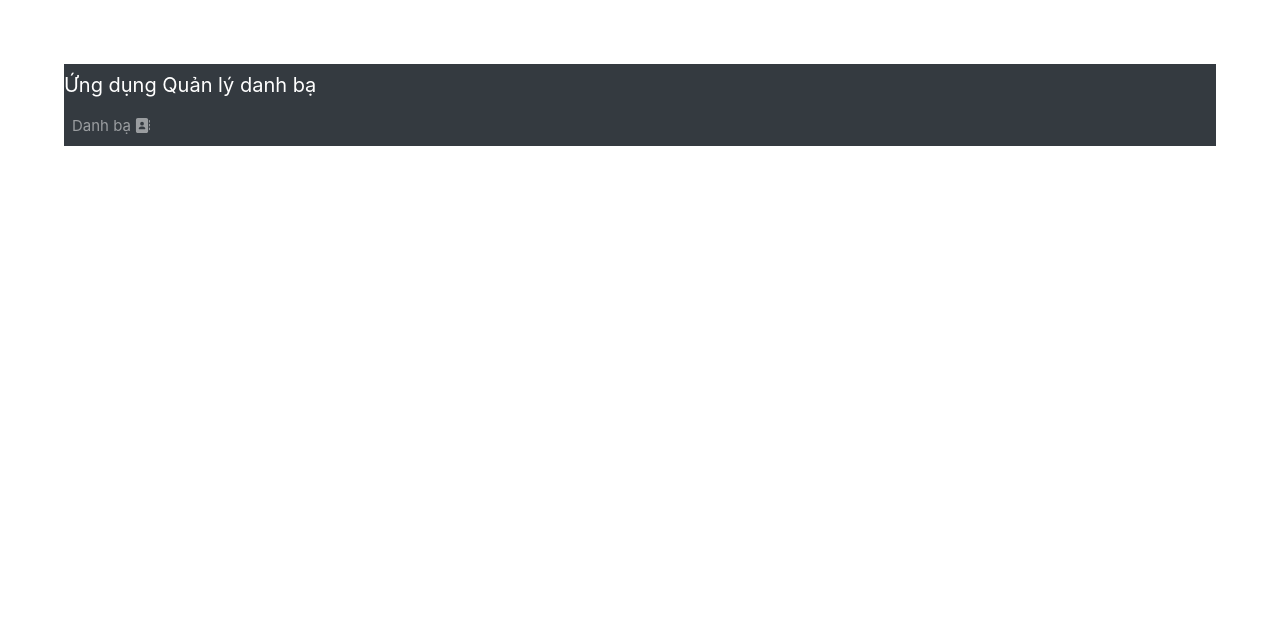
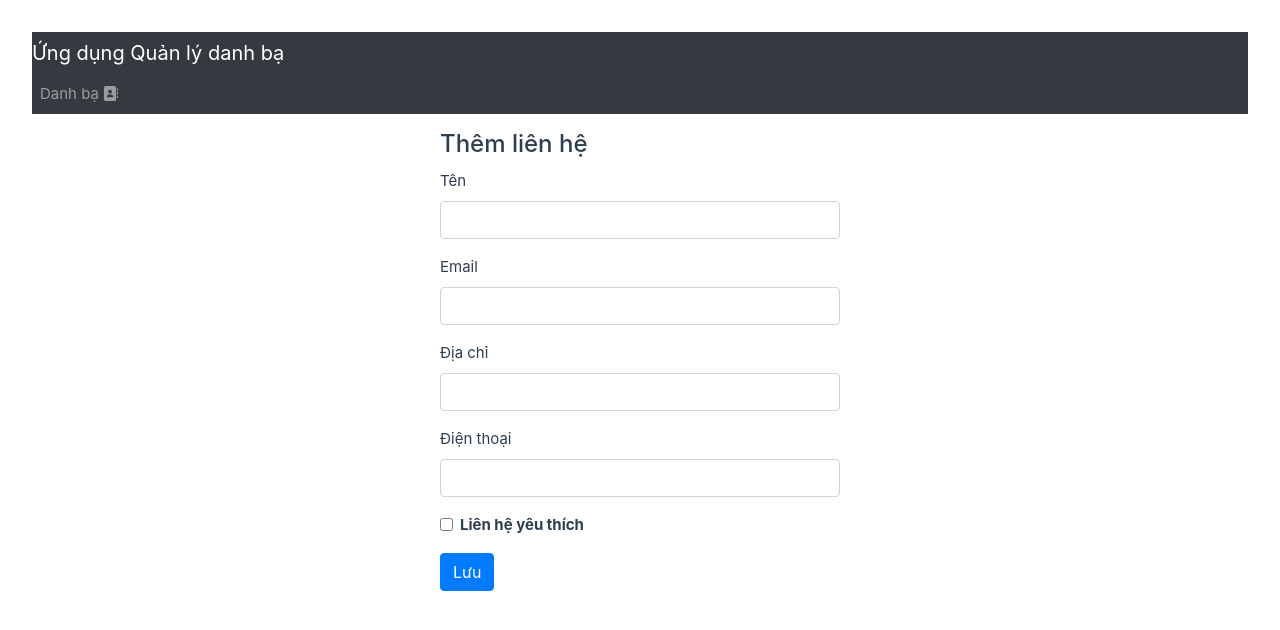
Before and after one commit to tapkichvuong/B2007186_TruongMinhHuy_frontend, a Vue app: page /contacts in a window 1280 px wide. Shown: the top 630 px of the page. Built offline with nearby package versions, Linux system fonts and the light colour scheme.

Commit message:
tao trang them lien he

```diff
--- a/src/assets/main.css
+++ b/src/assets/main.css
@@ -3,7 +3,7 @@
 #app {
   max-width: 1280px;
   margin: 0 auto;
-  padding: 2rem;
+  padding: 1rem;
 
   font-weight: normal;
 }
--- a/src/components/ContactForm.vue
+++ b/src/components/ContactForm.vue
@@ -33,7 +33,7 @@ export default {
 </script>
 
 <template>
-    <form @submit="submitContact" :validation-schema="contactFormSchema">
+    <Form @submit="submitContact" :validation-schema="contactFormSchema">
         <div class="form-group">
             <label for="name">Tên</label>
             <Field name="name" type="text" class="form-control" v-model="contactLocal.name" />
@@ -64,7 +64,7 @@ export default {
             <button v-if="contactLocal._id" type="button" class="ml-2 btn btn-danger"
                 @click="deleteContact">Xóa</button>
         </div>
-    </form>
+    </Form>
 </template>
 
 <style scoped>
--- a/src/router/index.js
+++ b/src/router/index.js
@@ -1,11 +1,10 @@
 import { createWebHistory, createRouter} from "vue-router";
-import ContactBook from "@/views/ContactBook.vue";
 
 const routes = [
     {
         path:"/",
         name:"contactbook",
-        component: ContactBook,
+        component: () => import("@/views/ContactBook.vue"),
     },
 
     {
--- a/src/views/ContactAdd.vue
+++ b/src/views/ContactAdd.vue
@@ -7,7 +7,13 @@ export default {
     },
     data() {
         return {
-            contact: null,
+            contact: {
+                'name': "",
+                'phone': "",
+                'email': "",
+                'address': "",
+                'favorite': "",
+            },
             message: "",
         };
     },
```
